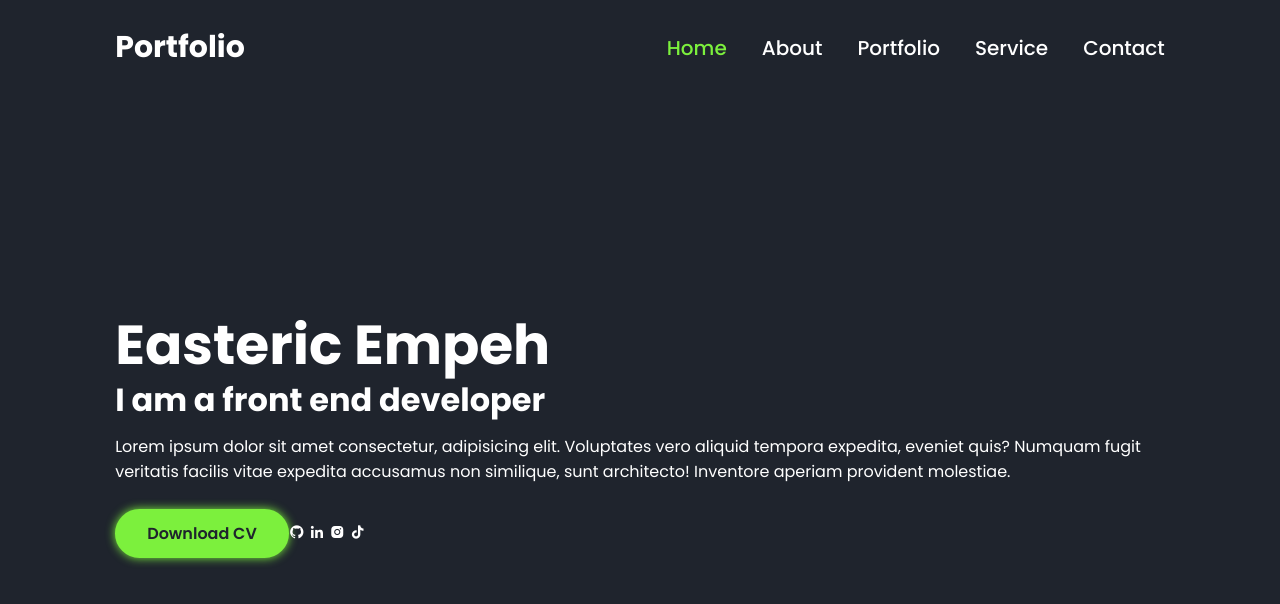
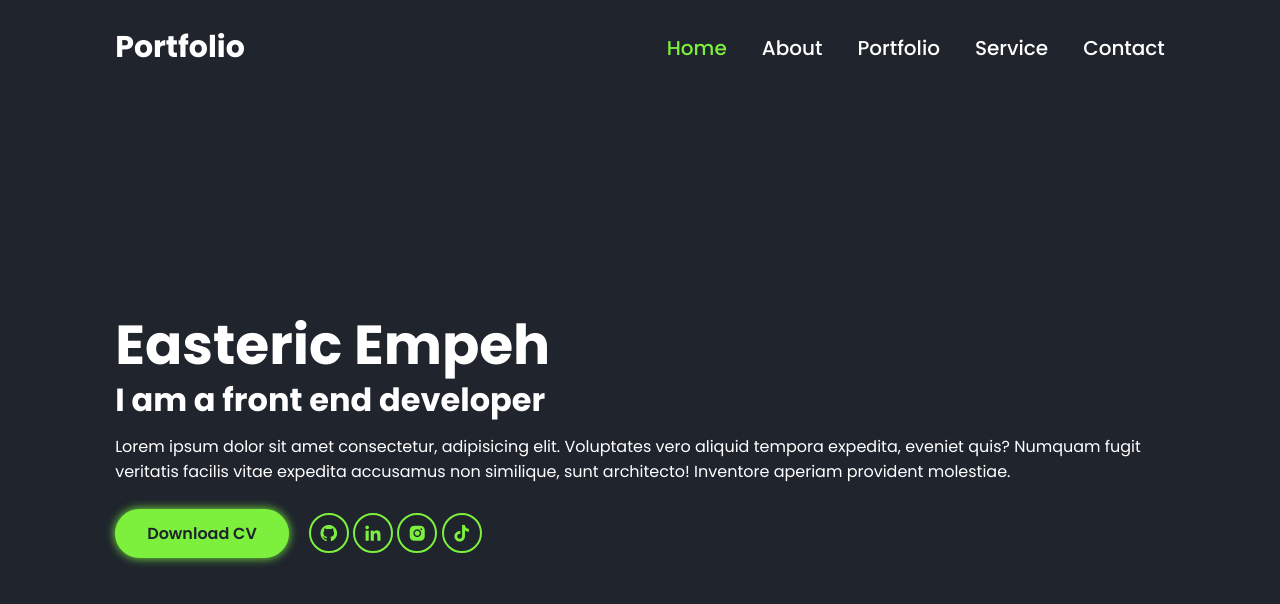
Before and after one commit to JRJunior1/portfolio, a plain HTML site: page index.html in a window 1280 px wide. Drawn offline with nearby package versions, Linux system fonts and the light colour scheme.

Commit message:
fifth commit

```diff
--- a/style.css
+++ b/style.css
@@ -90,6 +90,7 @@ a {
   font-size: 16px;
   color: #1f242d;
   font-weight: 600;
+  transition: 0.5s;
 }
 
 .btn:hover {
@@ -97,3 +98,16 @@ a {
   color: #7cf03d;
   box-shadow: none;
 }
+
+.home-info .btn-sci .sci {
+  margin-left: 20px;
+}
+
+.home-info .btn-sci .sci a {
+  display: inline-flex;
+  padding: 8px;
+  border: 2px solid #7cf03d;
+  border-radius: 50%;
+  font-size: 20px;
+  color: #7cf03d;
+}
```
